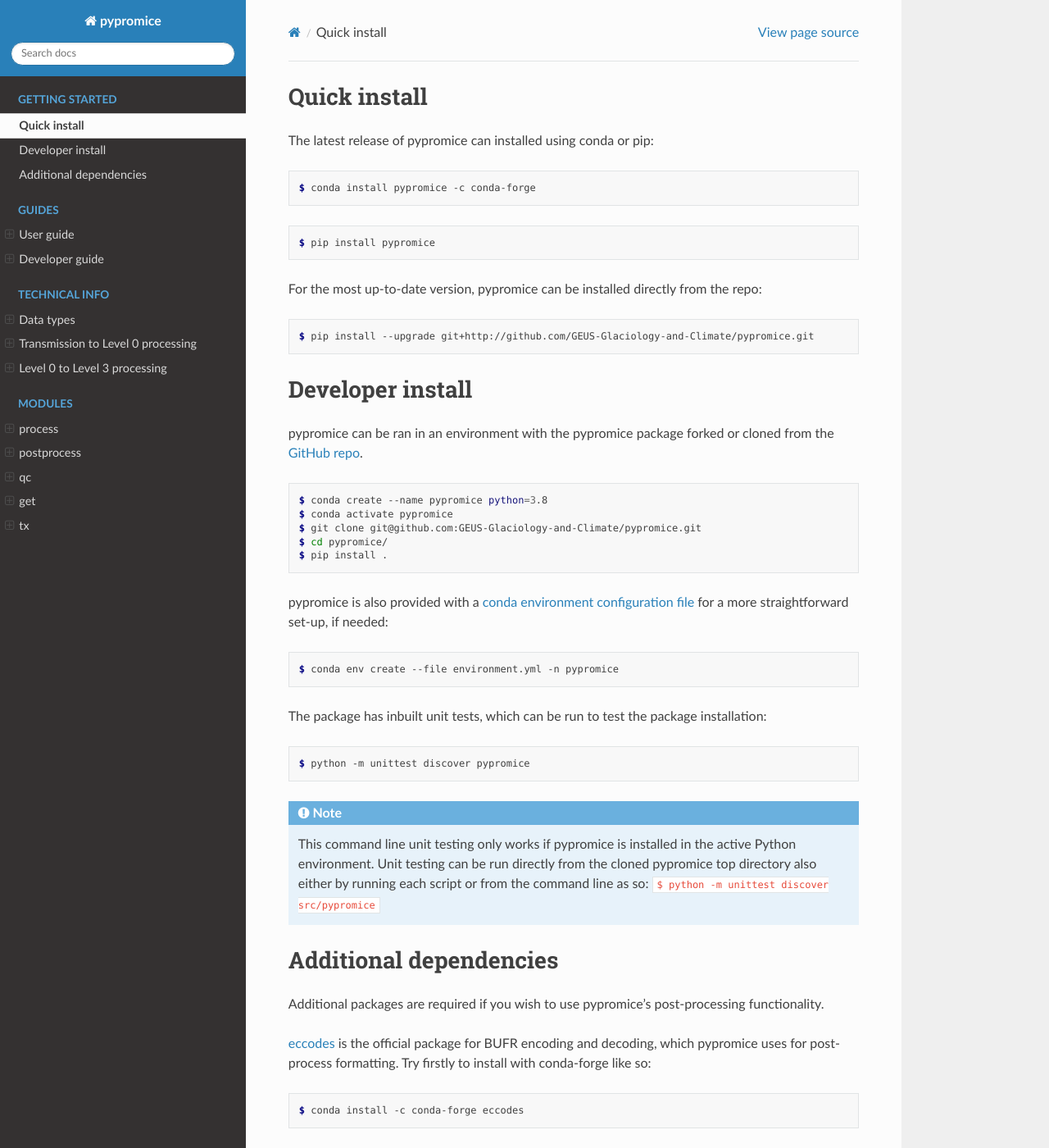
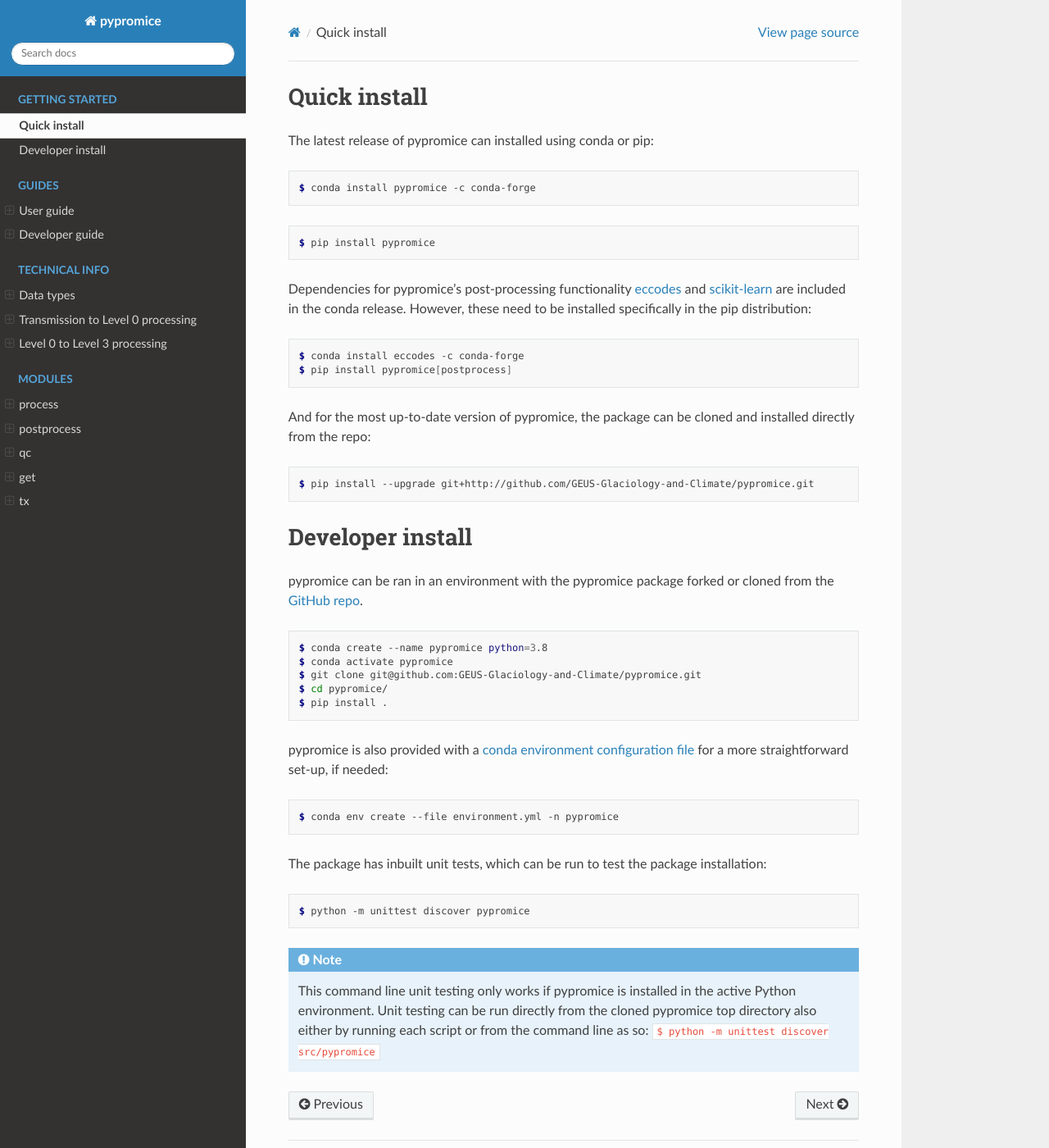
Before and after one commit to GEUS-Glaciology-and-Climate/pypromice, a Sphinx documentation site: the page built from docs/install.rst, in a window 1280 px wide and 1400 px high. Shown: the whole window at 82% size. Built offline with Sphinx 7.4.7 and the Read the Docs theme 2.0.0, drawn with Linux system fonts in a browser that asks for light colours; some of the changed text lies outside the part shown.

```diff
--- a/docs/install.rst
+++ b/docs/install.rst
@@ -13,7 +13,14 @@ The latest release of pypromice can installed using conda or pip:
 	$ pip install pypromice
 
 
-For the most up-to-date version, pypromice can be installed directly from the repo:
+Dependencies for pypromice's post-processing functionality `eccodes <https://confluence.ecmwf.int/display/ECC/ecCodes+installation>`_ and `scikit-learn <https://scikit-learn.org/stable/>`_ are included in the conda release. However, these need to be installed specifically in the pip distribution:
+
+.. code:: console
+
+	$ conda install eccodes -c conda-forge
+	$ pip install pypromice[postprocess]
+
+And for the most up-to-date version of pypromice, the package can be cloned and installed directly from the repo:
 
 .. code:: console
 
@@ -48,19 +55,3 @@ The package has inbuilt unit tests, which can be run to test the package install
 .. note::
 
 	This command line unit testing only works if pypromice is installed in the active Python environment. Unit testing can be run directly from the cloned pypromice top directory also either by running each script or from the command line as so: ``$ python -m unittest discover src/pypromice``
-
-***********************
-Additional dependencies
-***********************
-
-Additional packages are required if you wish to use pypromice's post-processing functionality.
-
-`eccodes <https://confluence.ecmwf.int/display/ECC/ecCodes+installation>`_ is the official package for BUFR encoding and decoding, which pypromice uses for post-process formatting. Try firstly to install with conda-forge like so:
-
-.. code:: console
-
-	$ conda install -c conda-forge eccodes
-
-.. note::
-
-	If the environment cannot resolve the eccodes installation then follow the steps documented `here <https://gist.github.com/MHBalsmeier/a01ad4e07ecf467c90fad2ac7719844a>`_ to download eccodes and then install eccodes' python bindings using pip: ``pip3 install eccodes-python``
```
Also changed, not shown: README.md (+8 -17 lines), 1 other file.
